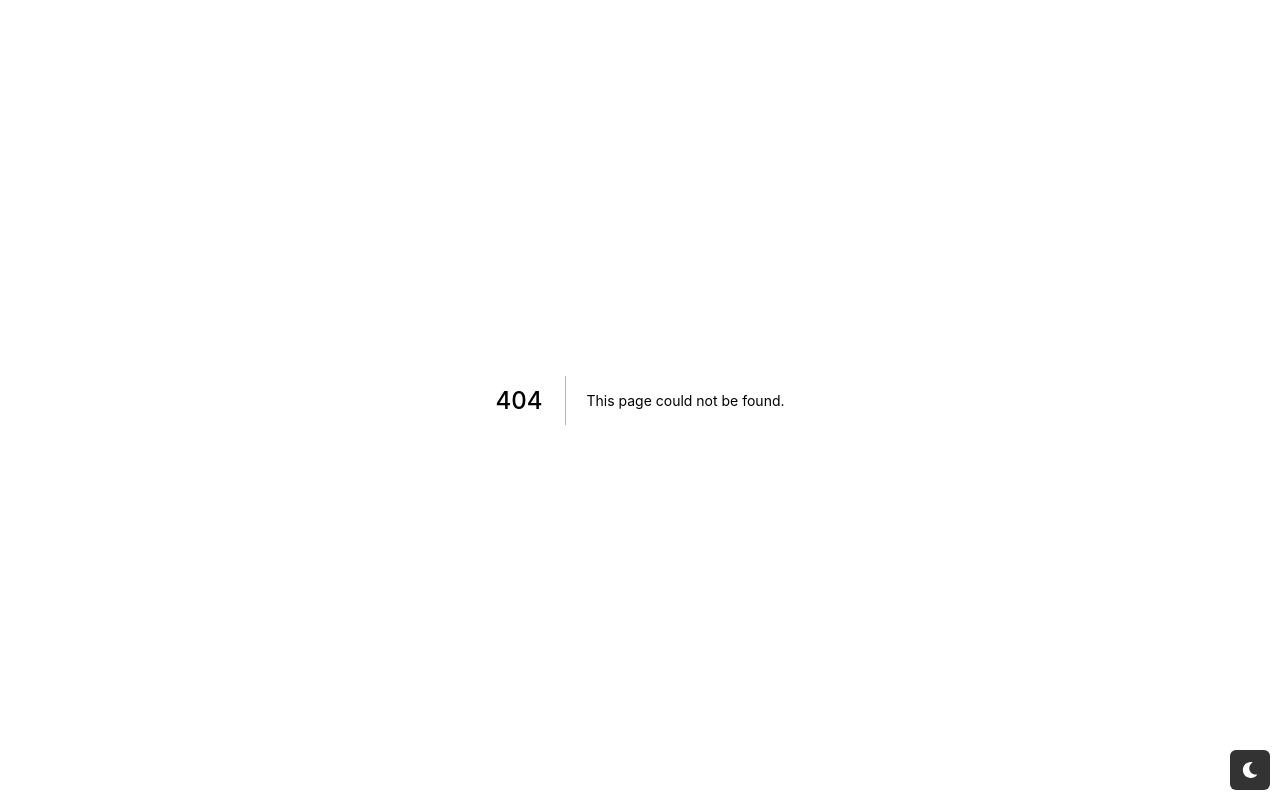
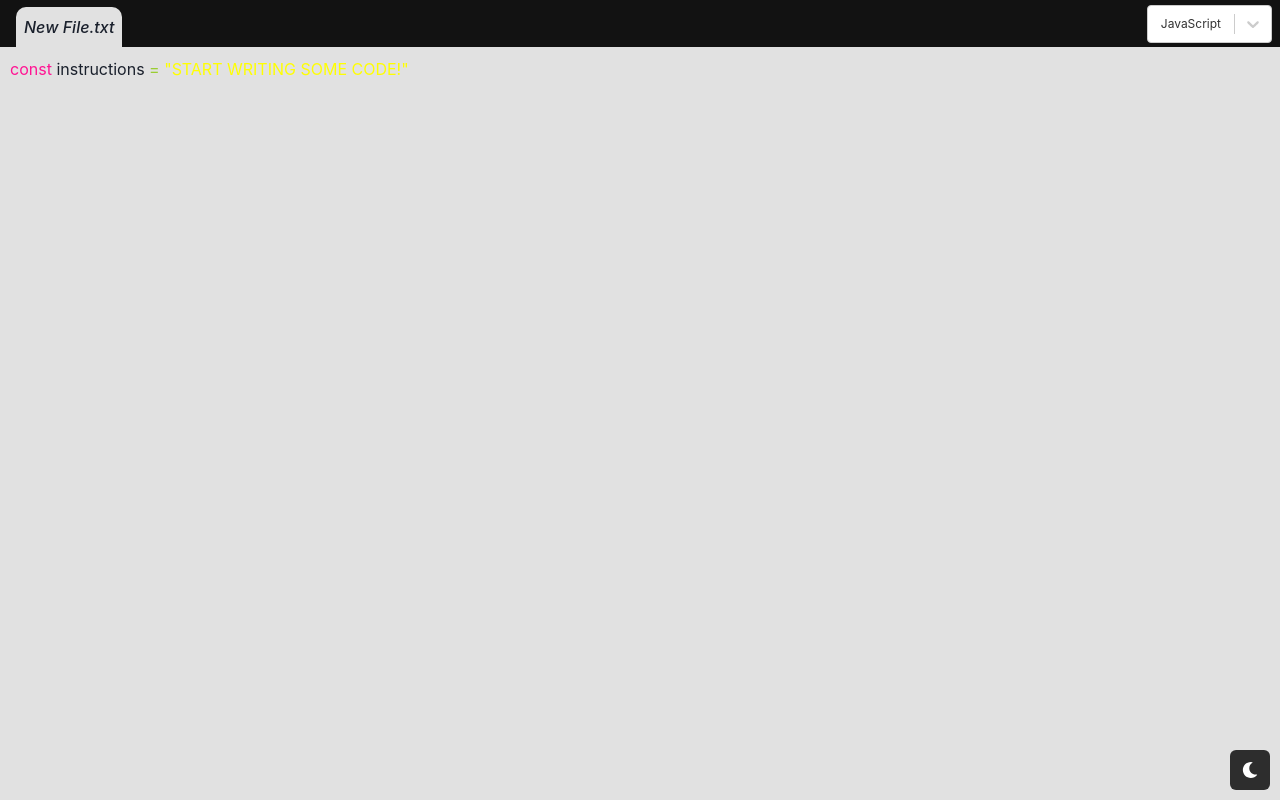
Before and after one commit to BytesToBits/CodeShare, a Next.js app: page /create in a window 1280 px wide. Before the commit this address had no page. Built offline with nearby package versions, Linux system fonts and the light colour scheme.

Commit message:
Added code editor

```diff
--- /dev/null
+++ b/lib/types/CodeSettingsType.ts
@@ -0,0 +1,4 @@
+export type CodeSettings = {
+    grammar: Prism.Grammar,
+    language: string
+}
--- a/package.json
+++ b/package.json
@@ -14,13 +14,17 @@
     "@emotion/styled": "^11.10.4",
     "framer-motion": "^7.3.5",
     "next": "12.3.0",
+    "prismjs": "^1.29.0",
     "react": "18.2.0",
     "react-dom": "18.2.0",
     "react-icons": "^4.4.0",
+    "react-select": "^5.4.0",
+    "react-simple-code-editor": "^0.13.0",
     "sass": "^1.54.9"
   },
   "devDependencies": {
     "@types/node": "18.7.18",
+    "@types/prismjs": "^1.26.0",
     "@types/react": "18.0.20",
     "@types/react-dom": "18.0.6",
     "eslint": "8.23.1",
--- /dev/null
+++ b/pages/create.tsx
@@ -0,0 +1,96 @@
+import { Box, Flex, Text, useColorMode } from "@chakra-ui/react";
+import React from "react";
+import Editor from "react-simple-code-editor";
+
+import * as Prism from "prismjs";
+import 'prismjs/components/prism-markup-templating';
+import 'prismjs/components/prism-clike';
+import 'prismjs/components/prism-javascript';
+import 'prismjs/components/prism-python';
+import 'prismjs/components/prism-rust';
+import 'prismjs/components/prism-ruby';
+import 'prismjs/components/prism-go';
+import 'prismjs/components/prism-java';
+import 'prismjs/components/prism-kotlin';
+import 'prismjs/components/prism-swift';
+import 'prismjs/components/prism-brainfuck';
+import 'prismjs/components/prism-typescript';
+import 'prismjs/components/prism-scala';
+import 'prismjs/components/prism-json';
+import 'prismjs/components/prism-r';
+import 'prismjs/components/prism-regex';
+
+import 'prismjs/themes/prism-funky.css';
+
+import style from "../styles/create.module.scss";
+
+import Select from "react-select"
+import SelectStyle from "../styles/select.style"
+import { CodeSettings } from "../lib/types/CodeSettingsType";
+
+
+export default function CreateDocument() {
+    const LANGUAGES: { label: string, value: CodeSettings }[] = [
+        { label: "JavaScript", value: { grammar: Prism.languages.javascript, language: 'javascript' } },
+        { label: "Python", value: { grammar: Prism.languages.python, language: 'python' } },
+        { label: "C", value: { grammar: Prism.languages.clike, language: 'c' } },
+        { label: "C++", value: { grammar: Prism.languages.clike, language: 'c++' } },
+        { label: "C#", value: { grammar: Prism.languages.clike, language: 'c#' } },
+        { label: "Java", value: { grammar: Prism.languages.java, language: 'java' } },
+        { label: "Kotlin", value: { grammar: Prism.languages.kotlin, language: 'kotlin' } },
+        { label: "Swift", value: { grammar: Prism.languages.swift, language: 'swift' } },
+        { label: "TypeScript", value: { grammar: Prism.languages.typescript, language: 'typescript' } },
+        { label: "Go", value: { grammar: Prism.languages.go, language: 'go' } },
+        { label: "Ruby", value: { grammar: Prism.languages.ruby, language: 'ruby' } },
+        { label: "R", value: { grammar: Prism.languages.r, language: 'r' } },
+        { label: "Regex", value: { grammar: Prism.languages.regex, language: 'regex' } },
+        { label: "Scala", value: { grammar: Prism.languages.scala, language: 'scala' } },
+        { label: "Brainfuck", value: { grammar: Prism.languages.brainfuck, language: 'brainfuck' } },
+        { label: "JSON", value: { grammar: Prism.languages.json, language: 'json' } },
+        { label: "Rust", value: { grammar: Prism.languages.rust, language: 'rust' } },
+    ]
+
+    const { colorMode } = useColorMode()
+
+    const [code, setCode] = React.useState<string>("const instructions = \"START WRITING SOME CODE!\"");
+    const [codeSettings, setCodeSettings] = React.useState<{ grammar: Prism.Grammar, language: string }>(LANGUAGES[0].value)
+
+    return (
+        <Flex
+            h="100vh"
+            w="100vw"
+            overflow={"auto"}
+            direction="column"
+        >
+            <Flex alignItems="center" h="50px" bg="blackAlpha.900" px={2}>
+                <Text bg={`background.${colorMode}`} p={2} roundedTop="10px" fontWeight={"medium"} fontStyle="italic" alignSelf="end" ml={2}>New File.txt</Text>
+
+                <Box ml="auto">
+                    <Select
+                        styles={SelectStyle}
+                        isSearchable
+                        options={LANGUAGES}
+                        defaultValue={LANGUAGES[0]}
+                        onChange={(newVal) => {
+                            const value = newVal as { label: string, value: CodeSettings };
+                            setCodeSettings(value.value)
+                            console.log(Prism.languages)
+                        }}
+                        instanceId={"selectLang"}
+                    />
+                </Box>
+            </Flex>
+
+            <Box h="100%" w="100%">
+                <Editor
+                    value={code}
+                    onValueChange={setCode}
+                    highlight={code => Prism.highlight(code, codeSettings.grammar, codeSettings.language)}
+                    textareaClassName={style.codeArea}
+                    padding={10}
+                />
+            </Box>
+
+        </Flex>
+    )
+}
--- a/styles/app.scss
+++ b/styles/app.scss
@@ -5,3 +5,13 @@
     padding: 0;
     font-size: 'Poppins', sans-serif;
 }
+
+@keyframes floating {
+    from {
+        transform: translateY(0px, -5px);
+    }
+
+    to {
+        transform: translate(-5px, 20px);
+    }
+}
--- /dev/null
+++ b/styles/create.module.scss
@@ -0,0 +1,5 @@
+.codeArea {
+    outline: none;
+    margin: 10px;
+    border: none;
+}
--- /dev/null
+++ b/styles/select.style.ts
@@ -0,0 +1,23 @@
+import { StylesConfig } from "react-select";
+
+const SelectStyle: StylesConfig = {
+    option: (previous) => ({
+        ...previous,
+        color: "black",
+    }),
+    container: (previous) => ({
+        ...previous,
+        fontSize: "12px",
+    }),
+    input: (previous) => ({
+        ...previous,
+        minWidth: "60px",
+    }),
+    singleValue: (previous) => ({
+        ...previous,
+        margin: 5,
+        padding: 0
+    })
+};
+
+export default SelectStyle;
```
Also changed, not shown: pages/index.tsx (+13 -1 lines), public/CodeVector.png (added), 1 other file (tests, documents, lock files or other folders).
